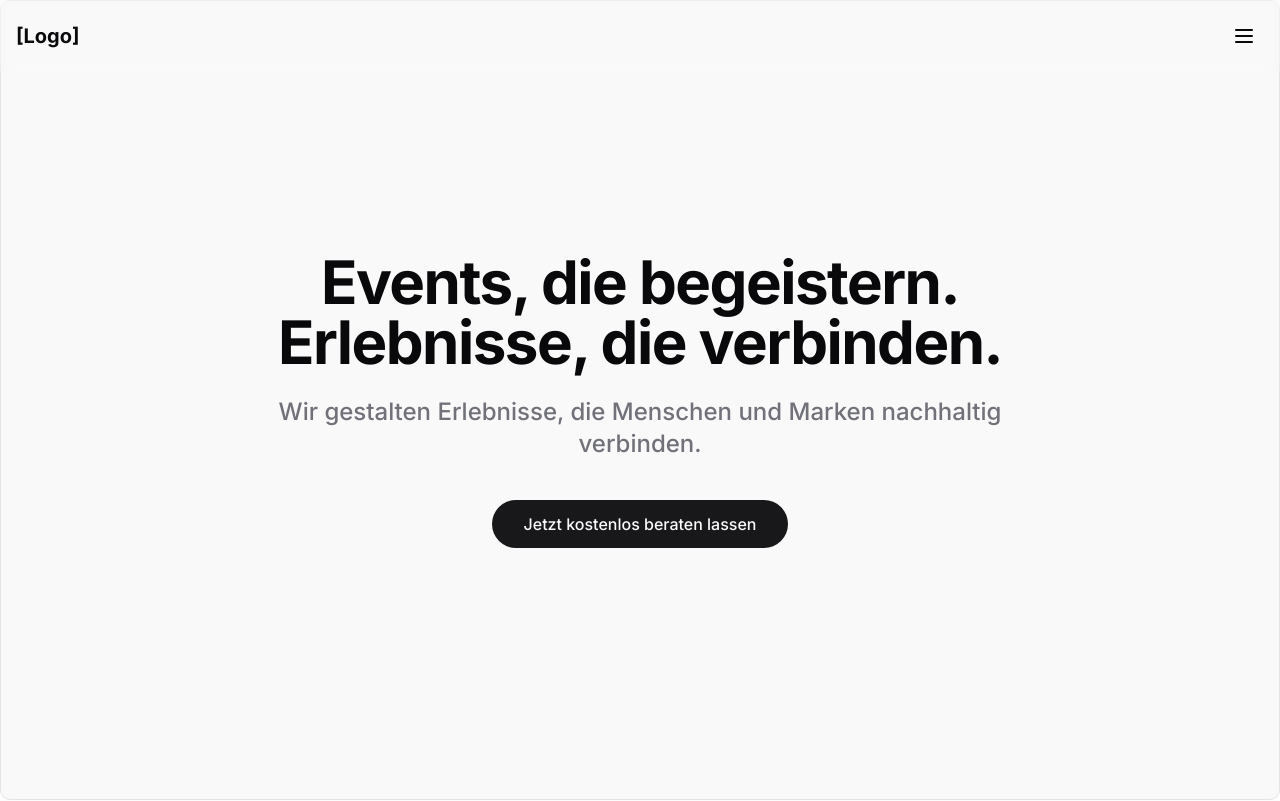
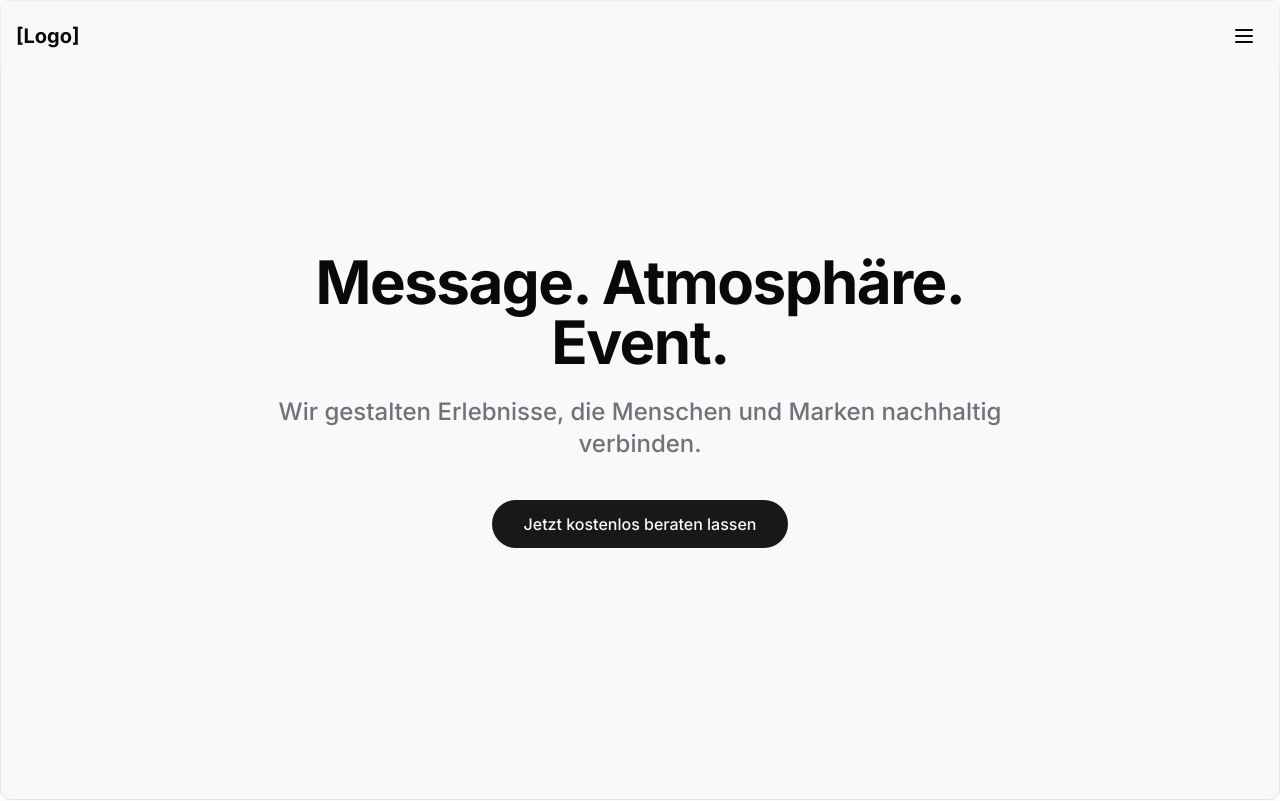
Before and after one commit to ooliv-agentur/mecovent, a React (Vite) app: page / in a window 1280 px wide. Shown: the top 801 px of the page. Built offline with nearby package versions, Linux system fonts and the light colour scheme.

Commit message:
Refactor hero headline text
Updates the main headline text in the hero section.

```diff
--- a/src/components/HeroSection.tsx
+++ b/src/components/HeroSection.tsx
@@ -16,7 +16,7 @@ const HeroSection = () => {
 
       <div className="container-section relative z-10 text-center max-w-4xl animate-fade-in">
         <h1 className="header-section text-4xl sm:text-5xl md:text-6xl">
-          Events, die begeistern. Erlebnisse, die verbinden.
+          Message. Atmosphäre. Event.
         </h1>
         <p className="subheader-section max-w-3xl mx-auto mt-6">
           Wir gestalten Erlebnisse, die Menschen und Marken nachhaltig verbinden.
```
